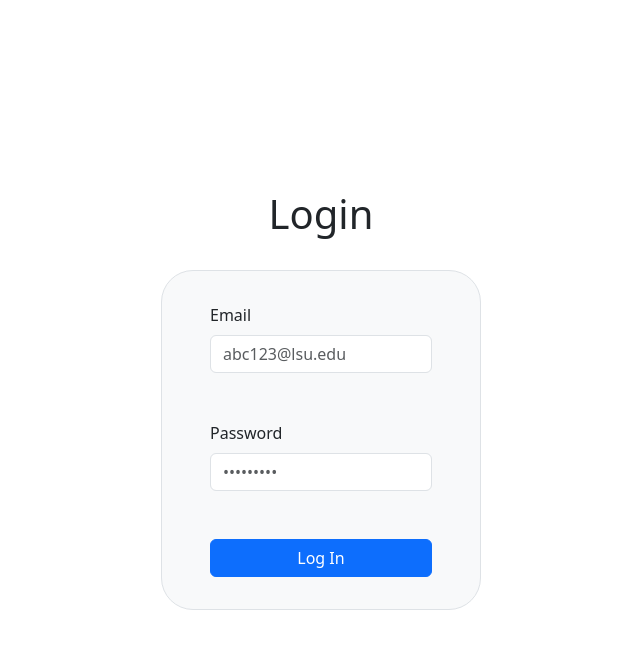
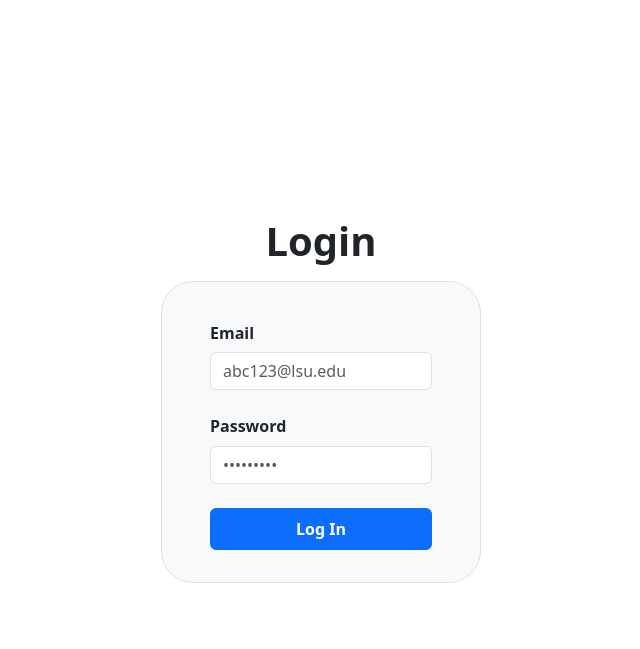
Before and after one commit to jacobm-gavin/431W-nittany-auction, a Flask app: page /login in a window 1280 px wide. Shown: the top 649 px of the page, without its empty margins (319-959 px from the left). Run offline with Flask 3, Linux system fonts and the light colour scheme.

Commit message:
update login/error message styling

```diff
--- a/src/templates/login.html
+++ b/src/templates/login.html
@@ -7,13 +7,15 @@
 <body class="d-flex flex-column py-4 justify-content-center" style="min-height: 100vh;">
 
     <div>
-        <div>
-            <h1 class="text-center pb-4">Login</h1>
+        <div class="d-flex flex-column justify-content-center">
+            <h1 class="text-center pb-2 fw-bold">Login</h1>
 
             {% with messages = get_flashed_messages() %}
             {% if messages %}
                 {% for message in messages %}
-                <p>{{ message }}</p>
+                <div class="alert alert-danger w-25 m-auto my-auto align-items-center mb-4" role="alert">
+                    <p class="text-center mb-0">{{ message }}</p>
+                </div>
                 {% endfor %}
             {% endif %}
             {% endwith %}
@@ -21,17 +23,17 @@
 
         <div class="justify-content-center py-3 bg-body-tertiary col-lg-3 m-auto border rounded-5">
             <form method="POST" class="form-signin w-100 m-auto py-3 px-5">
-                <!-- <div class=""> -->
-                    <label class="form-label">Email</label><br>
-                    <input class="form-control" type="email" name="email" placeholder="abc123@lsu.edu"><br><br>
-                <!-- </div> -->
+                <div class="">
+                    <label class="col-form-label fw-semibold">Email</label><br>
+                    <input class="form-control fw-light" type="email" name="email" placeholder="abc123@lsu.edu"><br>
+                </div>
 
                 <div class="">
-                    <label class="form-label">Password</label><br>
-                    <input class="form-control" type="password" name="password" placeholder="•••••••••"><br><br>
+                    <label class="form-label fw-semibold">Password</label><br>
+                    <input class="form-control fw-light" type="password" name="password" placeholder="•••••••••"><br>
                 </div>
 
-                <button type="submit" class="btn btn-primary w-100">Log In</button>
+                <button type="submit" class="btn btn-primary w-100 fw-semibold py-2">Log In</button>
             </form>
         </div>
     </div>
```
